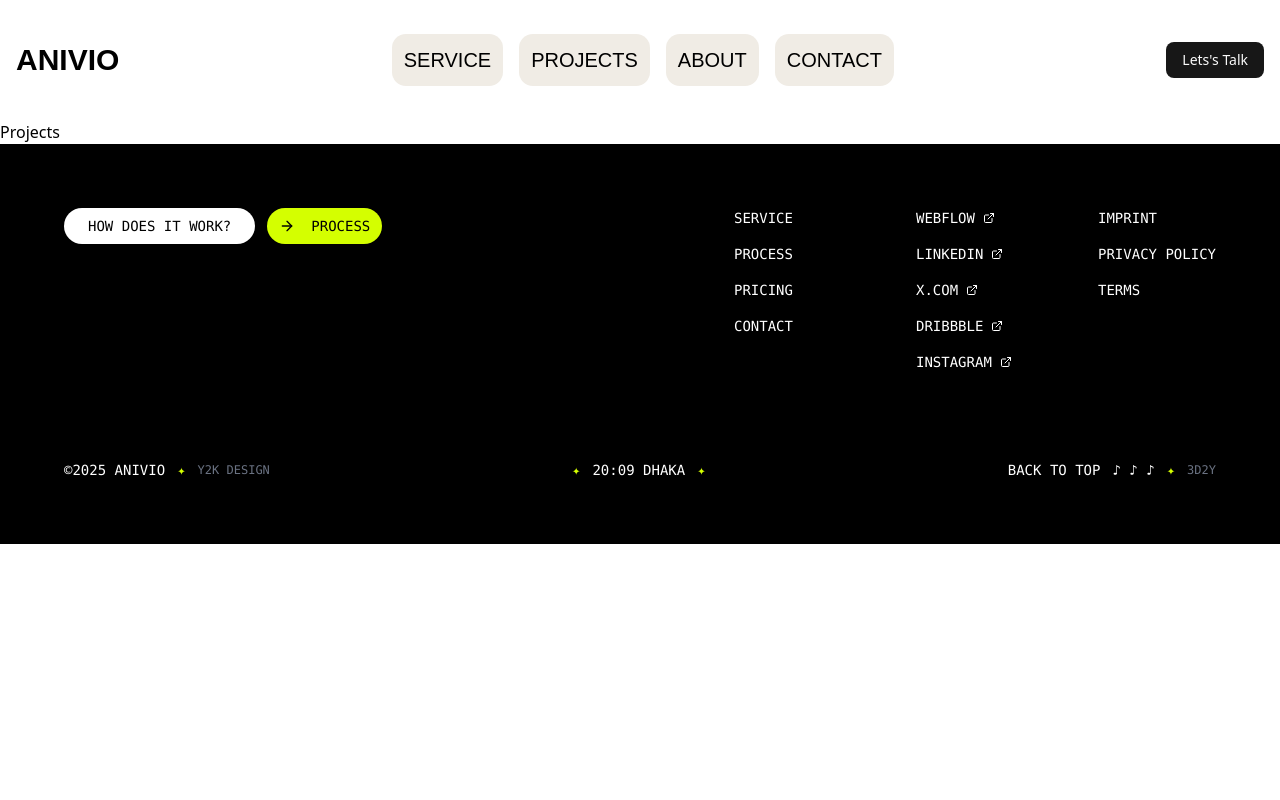
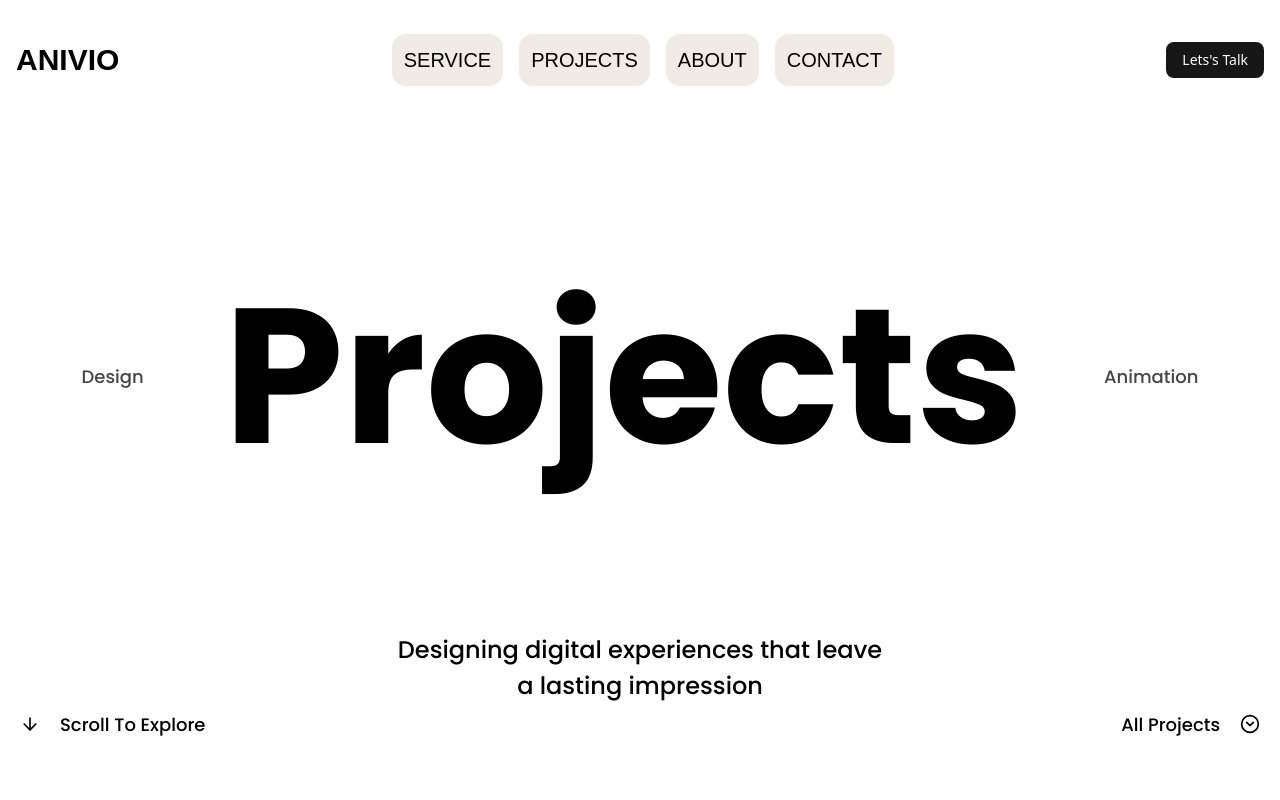
Before and after one commit to imranprof/anivio-portfolio, a Next.js app: page /projects in a window 1280 px wide. Shown: the top 800 px of the page. Built offline with nearby package versions, Linux system fonts and the light colour scheme; a web font is replaced by a local one.

Commit message:
feat: add project page hero with style

```diff
--- a/src/app/layout.tsx
+++ b/src/app/layout.tsx
@@ -1,5 +1,5 @@
 import type { Metadata } from "next";
-import { Sofia_Sans_Condensed } from "next/font/google";
+import { Sofia_Sans_Condensed, Poppins } from "next/font/google";
 import "@/styles/globals.css"
 import 'lenis/dist/lenis.css'
 import Header from "@/components/layout/Header";
@@ -17,13 +17,19 @@ const sofia = Sofia_Sans_Condensed({
   variable: "--font-sofia-con",
 });
 
+const poppins = Poppins({
+  weight: ["300", "400", "500", "600", "700"],
+  subsets: ["latin"],
+  variable: "--font-poppin",
+});
+
 export default function RootLayout({
   children,
 }: Readonly<{
   children: React.ReactNode;
 }>) {
   return (
-    <html lang="en" className={sofia.variable}>
+    <html lang="en" className={`${sofia.variable} ${poppins.variable}`}>
       <body>
         <LenisProviders>
           <Header />
--- a/src/app/projects/page.tsx
+++ b/src/app/projects/page.tsx
@@ -1,8 +1,11 @@
+import ProjectHero from "@/components/sections/projects/ProjectHero"
 
 
 const Projects = () => {
   return (
-    <div>Projects</div>
+    <div>
+      <ProjectHero />
+    </div>
   )
 }
 
--- /dev/null
+++ b/src/components/sections/projects/ProjectHero.tsx
@@ -0,0 +1,27 @@
+import { ArrowDown, CircleChevronDown } from "lucide-react"
+
+
+const ProjectHero = () => {
+  return (
+    <section className="container flex flex-col font-poppin h-[calc(100vh-120px)]">
+
+      <div className="flex flex-col items-center">
+        <div className="flex justify-center items-center my-20 py-20">
+          <span className="text-[18px] font-medium text-primary/80">Design</span>
+          <h1 className="text-[clamp(64px,15vw,300px)] font-bold px-[80px]">
+            Projects
+          </h1>
+          <span className="text-[18px] font-medium text-primary/80">Animation</span>
+        </div>
+        <p className="text-[24px] xl:max-w-[500px] font-medium text-center">Designing digital experiences that leave a lasting impression</p>
+      </div>
+      <div className="hero_bottom text-center flex justify-between inner-container">
+        <div className="flex justify-between items-center text-[18px] font-medium"> <ArrowDown className="pe-5 text-black h-10 w-10" /> Scroll To Explore </div>
+
+        <div className="text-[18px] font-medium flex items-center">All Projects <CircleChevronDown className="ps-5 h-10 w-10" /></div>
+      </div>
+    </section>
+  )
+}
+
+export default ProjectHero
--- a/src/styles/globals.css
+++ b/src/styles/globals.css
@@ -8,6 +8,7 @@
 
 @theme {
   --font-sofia: var(--font-sofia-con), san-serif;
+  --font-poppin: var(--font-poppin), san-serif;
 }
 
 
@@ -137,8 +138,14 @@ body {
 }
 
 .container {
-  @apply my-0 mx-auto py-0 sm:px-[15px] 2xl:max-w-[1800px];
+  @apply my-0 mx-auto py-0 sm:px-[20px] max-w-[calc(100vw-40px)] xl:max-w-[1350px] 2xl:max-w-[1850px];
 }
+
+.inner-container {
+  @apply max-w-[calc(100vw-60px)] xl:max-w-[1250px] 2xl:max-w-[1750px];
+}
+
+
 
 
 /* for service card section */
```
